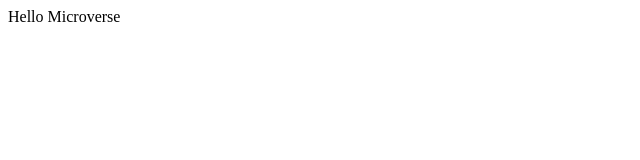
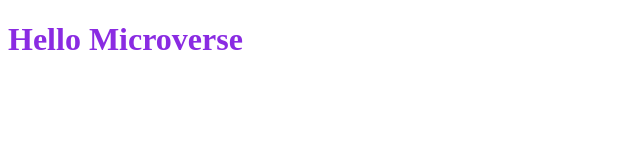
Before and after one commit to david30-maker/Hello-World, a plain HTML site: page index.html in a window 1280 px wide. Shown: the whole page, without its empty margins (0-640 px from the left). Drawn offline with Linux system fonts and the light colour scheme.

Commit message:
added style.css file

```diff
--- a/index.html
+++ b/index.html
@@ -1 +1,14 @@
-<hi> Hello Microverse </hi>
+<!DOCTYPE html>
+<html lang="en">
+<head>
+    <meta charset="UTF-8">
+    <meta http-equiv="X-UA-Compatible" content="IE=edge">
+    <meta name="viewport" content="width=device-width, initial-scale=1.0">
+
+    <title>Document</title>
+    <link rel= "stylesheet" href = "style.css">
+</head>
+<body>
+    <h1 class = "btn"> Hello Microverse </h1>
+</body>
+</html>
--- /dev/null
+++ b/style.css
@@ -0,0 +1,3 @@
+ .btn {
+    color:blueviolet
+ }
```
